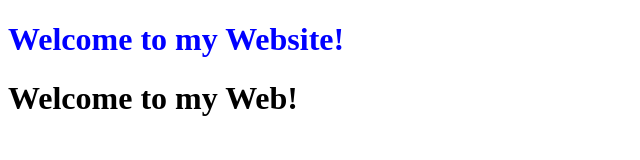
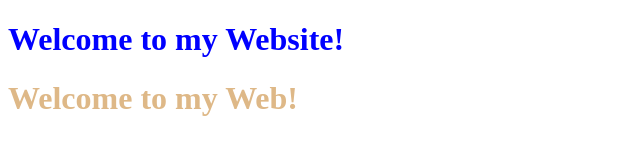
Before and after one commit to williamP837/williamPratama, a plain HTML site: page index.html in a window 1280 px wide. Shown: the whole page, without its empty margins (0-640 px from the left). Drawn offline with Linux system fonts and the light colour scheme.

Commit message:
Will update All

```diff
--- a/index.html
+++ b/index.html
@@ -9,6 +9,6 @@
 </head>
 <body>
     <h1 class="paragraph"> Welcome to my Website! </h1>
-    <h1>Welcome to my Web!</h1>
+    <h1 id="text">Welcome to my Web!</h1>
 </body>
 </html>
--- a/style.css
+++ b/style.css
@@ -1,3 +1,7 @@
 .paragraph {
     color:blue;
 }
+
+#text {
+    color:burlywood;
+}
```
